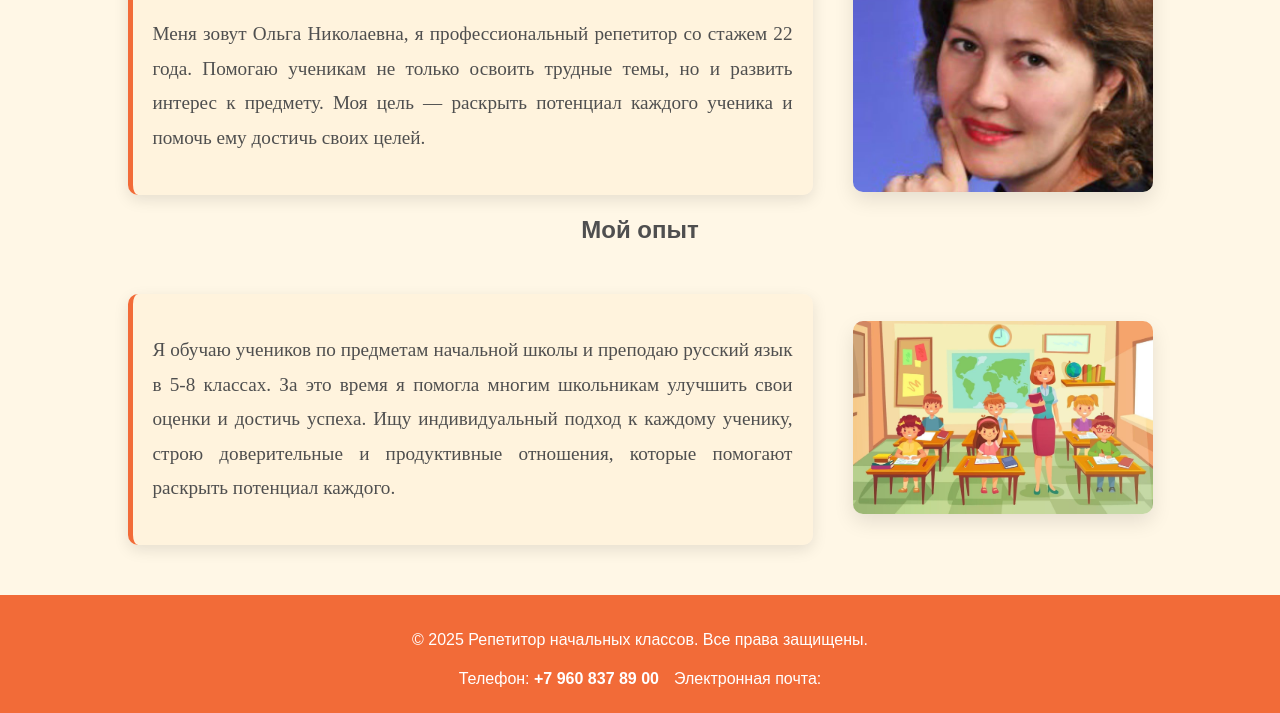
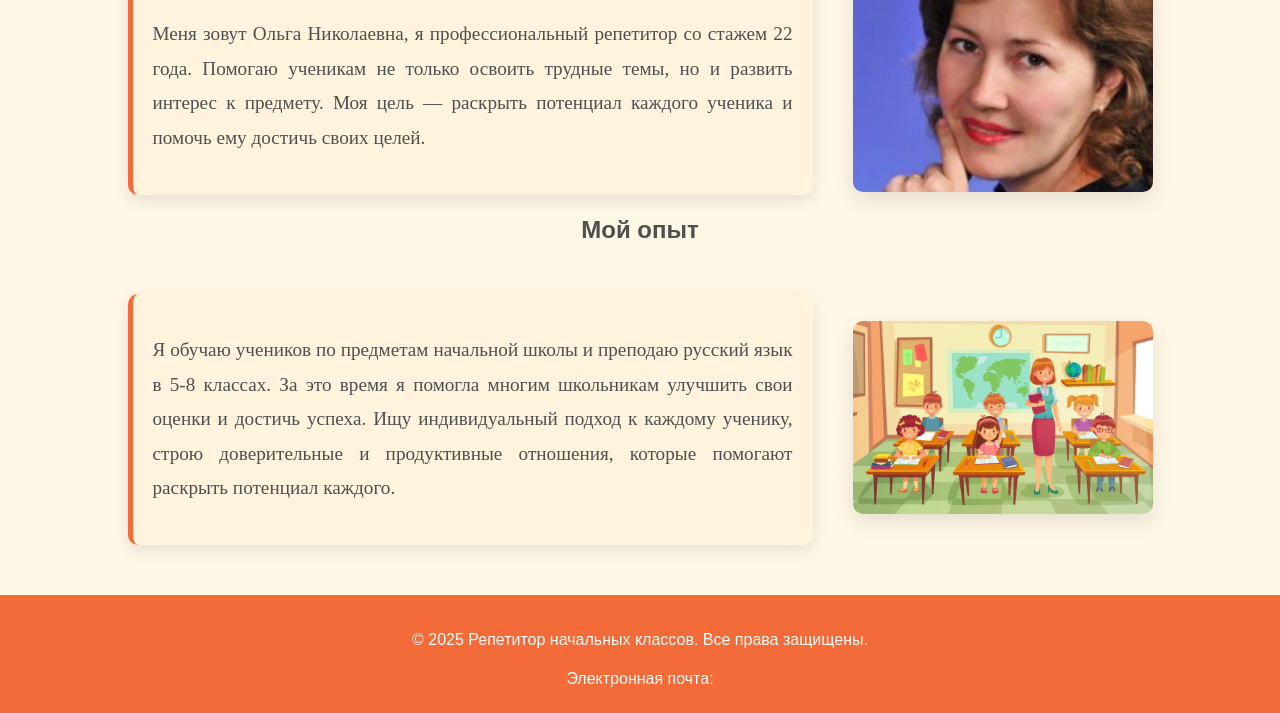
Before and after one commit to webcore02/Site, a plain HTML site: page Сайт/about.html in a window 1280 px wide. Shown: the part 447-1160 px from the top of the page. Drawn offline with Linux system fonts and the light colour scheme.

Commit message:
Update about.html

```diff
--- a/Сайт/about.html
+++ b/Сайт/about.html
@@ -47,7 +47,6 @@
     <footer>
         <p>&copy; 2025 Репетитор начальных классов. Все права защищены.</p>
         <div class="contacts">
-            <p>Телефон: <a href="tel:+79608378900">+7 960 837 89 00</a></p>
             <p>Электронная почта: <a href="mailto:vronl@yandex.ru"></a></p>
         </div>
     </footer>
```
